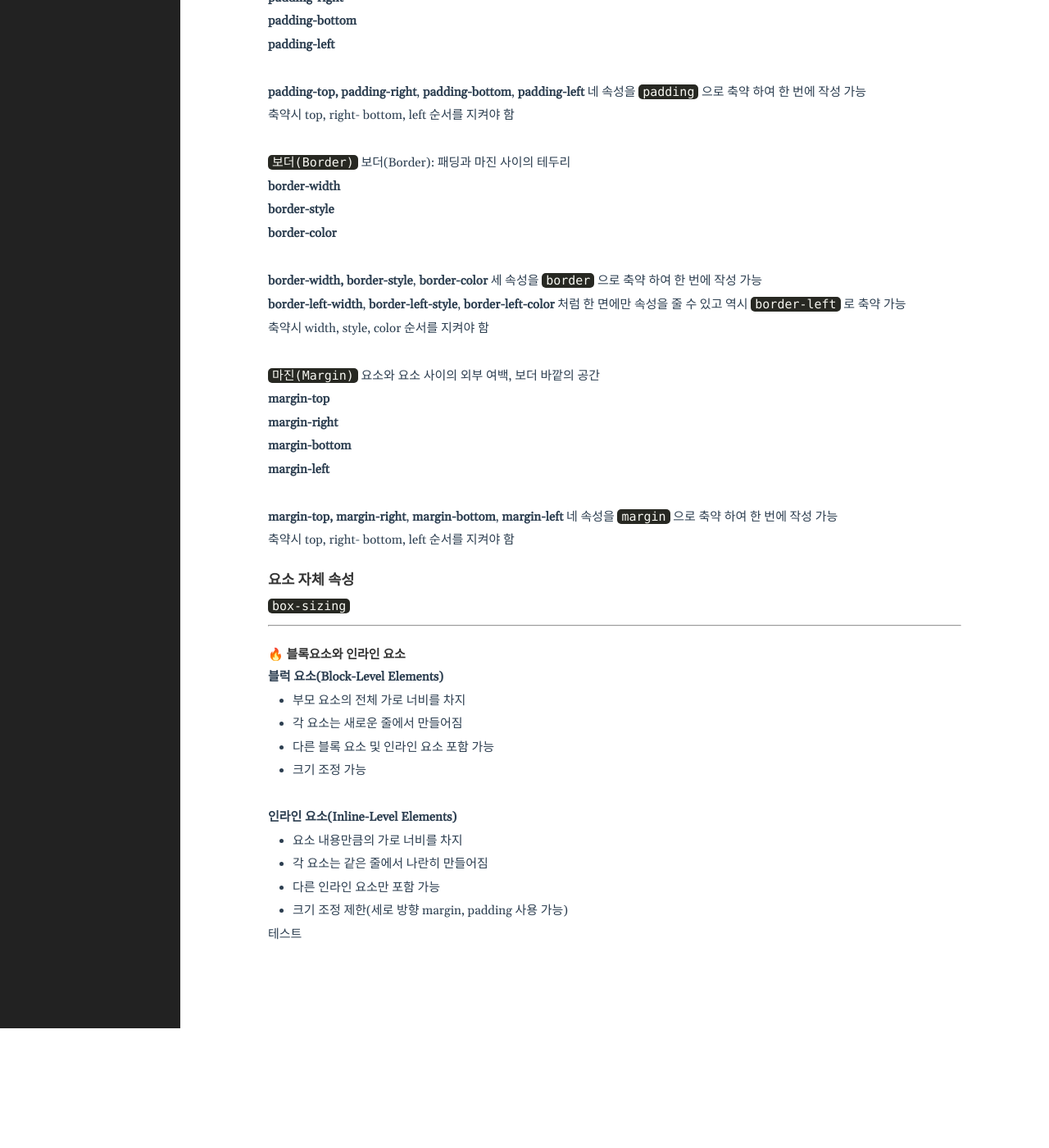
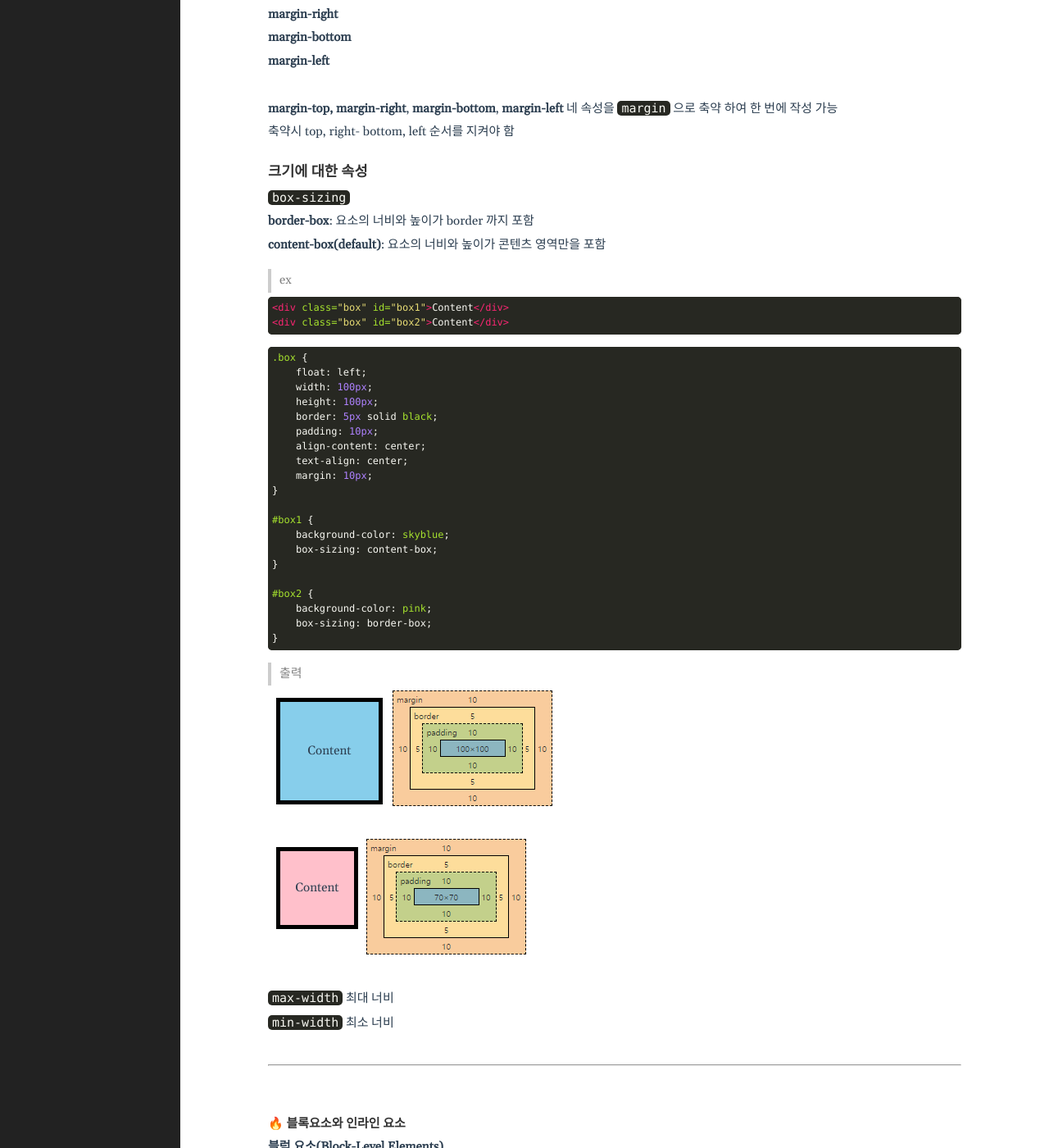
Before and after one commit to jingoo5520/jingoo5520.github.io, a Jekyll site: the page built from _posts/2024-05-24-css.markdown, in a window 1280 px wide and 1400 px high, scrolled down 17923 px. Shown: the whole window at 82% size. Built offline with Jekyll 4.4.1, drawn with Linux system fonts in a browser that asks for light colours; some web fonts are replaced; before the commit the page ends 19177 px from its top, so only the background shows below that.

Commit message:
processing js

````diff
--- a/_posts/2024-05-24-css.markdown
+++ b/_posts/2024-05-24-css.markdown
@@ -171,6 +171,33 @@ categories: CSS
     .list-first li, .list-second li {
         border: 1px dashed black;
     }
+
+    .box-model {
+        float: left;
+        width: 100px;
+        height: 100px;
+        border: 5px solid black;
+        padding: 10px;
+        align-content: center;
+        text-align: center;
+        margin: 10px;
+    }
+
+    #model1 {
+        background-color: skyblue;
+        box-sizing: content-box;
+    }
+
+    #model2 {
+        background-color: pink;
+        box-sizing: border-box;
+    }
+
+    /* .clear::after {
+        content: "";
+        display: block;
+        clear: both;
+    } */
 </style>
 
 # CSS
@@ -1155,9 +1182,7 @@ h4[title] {
 
 ### 박스의 구성요소와 속성
 
-<img src="/public/img/americano.png" alt="아메리카노 이미지" /><br>
-<img src="/public/img/box-model.png" alt="박스모델 이미지" /><br>
-<img src="/public/img/box-model.png" alt="박스모델 이미지"><br>
+<img src="/public/img/box-model.png" /><br>
 
 `컨텐츠(Content)` 실제로 텍스트나 이미지가 들어가는 영역<br>
 **width**<br>
@@ -1203,11 +1228,69 @@ h4[title] {
 **margin-top, margin-right**, **margin-bottom**, **margin-left** 네 속성을 `margin` 으로 축약 하여 한 번에 작성 가능<br>
 축약시 top, right- bottom, left 순서를 지켜야 함
 
-### 요소 자체 속성
+### 크기에 대한 속성
 
 `box-sizing`<br>
 
+**border-box**: 요소의 너비와 높이가 border 까지 포함 <br>
+**content-box(default)**: 요소의 너비와 높이가 콘텐츠 영역만을 포함<br>
+
+> ex
+
+```html
+<div class="box" id="box1">Content</div>
+<div class="box" id="box2">Content</div>
+```
+
+```css
+.box {
+    float: left;
+    width: 100px;
+    height: 100px;
+    border: 5px solid black;
+    padding: 10px;
+    align-content: center;
+    text-align: center;
+    margin: 10px;
+}
+
+#box1 {
+    background-color: skyblue;
+    box-sizing: content-box;
+}
+
+#box2 {
+    background-color: pink;
+    box-sizing: border-box;
+}
+```
+
+> 출력
+
+<style>
+
+</style>
+
+<div class="clear">
+    <div class="box-model" id="model1">Content</div>
+    <img src="/public/img/box-model1.png" />
+</div>
+
+<br>
+
+<div class="clear">
+    <div class="box-model" id="model2">Content</div>
+    <img src="/public/img/box-model2.png">
+</div>
+
+<br>
+
+`max-width` 최대 너비<br>
+`min-width` 최소 너비<br>
+
+<br>
 <hr>
+<br>
 
 #### 블록요소와 인라인 요소
 
````
Also changed, not shown: _posts/2024-06-04-js-1.markdown (added, +152 -0 lines), _posts/2024-06-04-js-2.markdown (added, +103 -0 lines), _posts/2024-06-04-js-errors.markdown (added, +107 -0 lines), _posts/test.html (added, +16 -0 lines), public/img/box-model1.png (added), public/img/box-model2.png (added).
